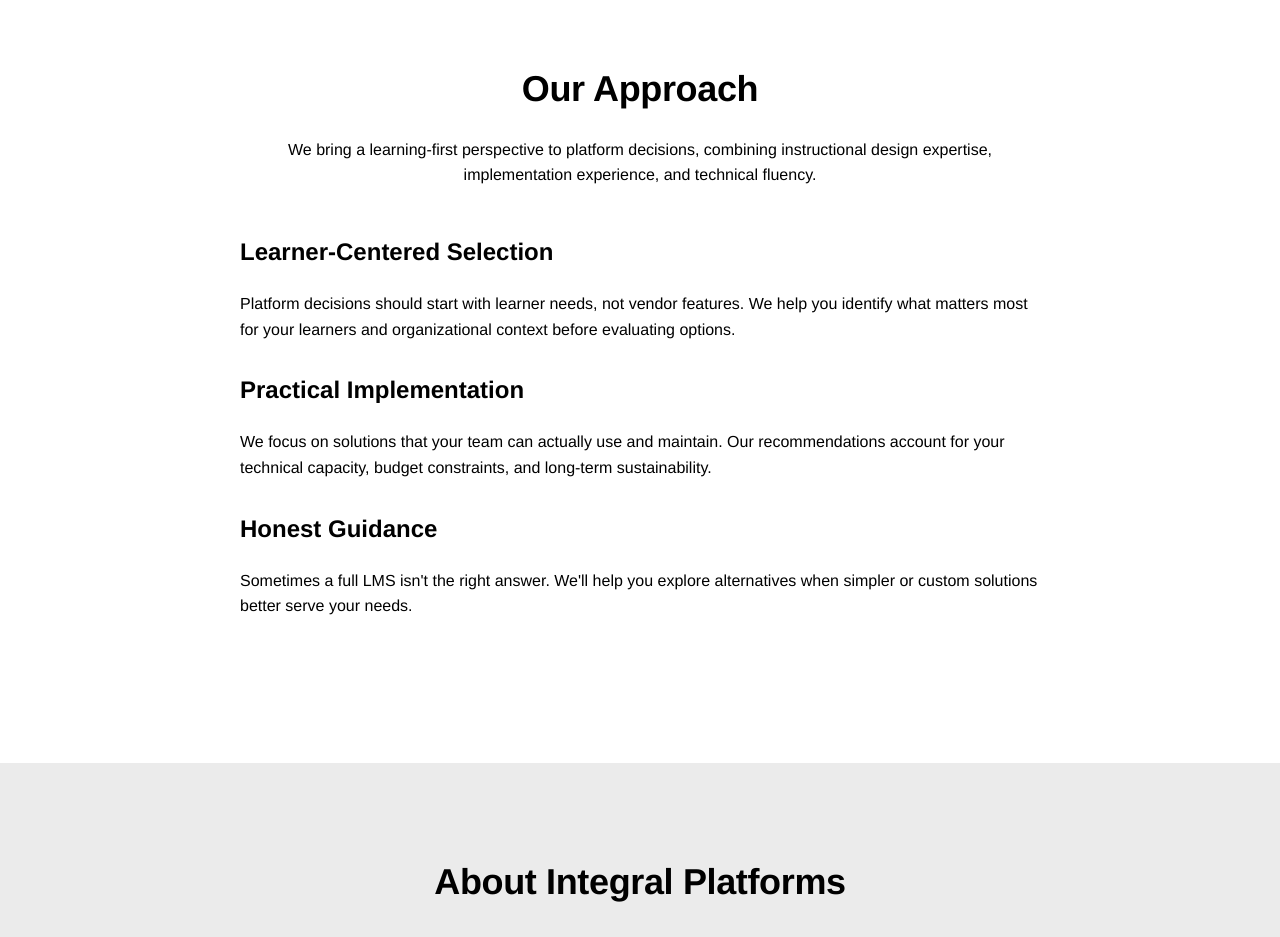
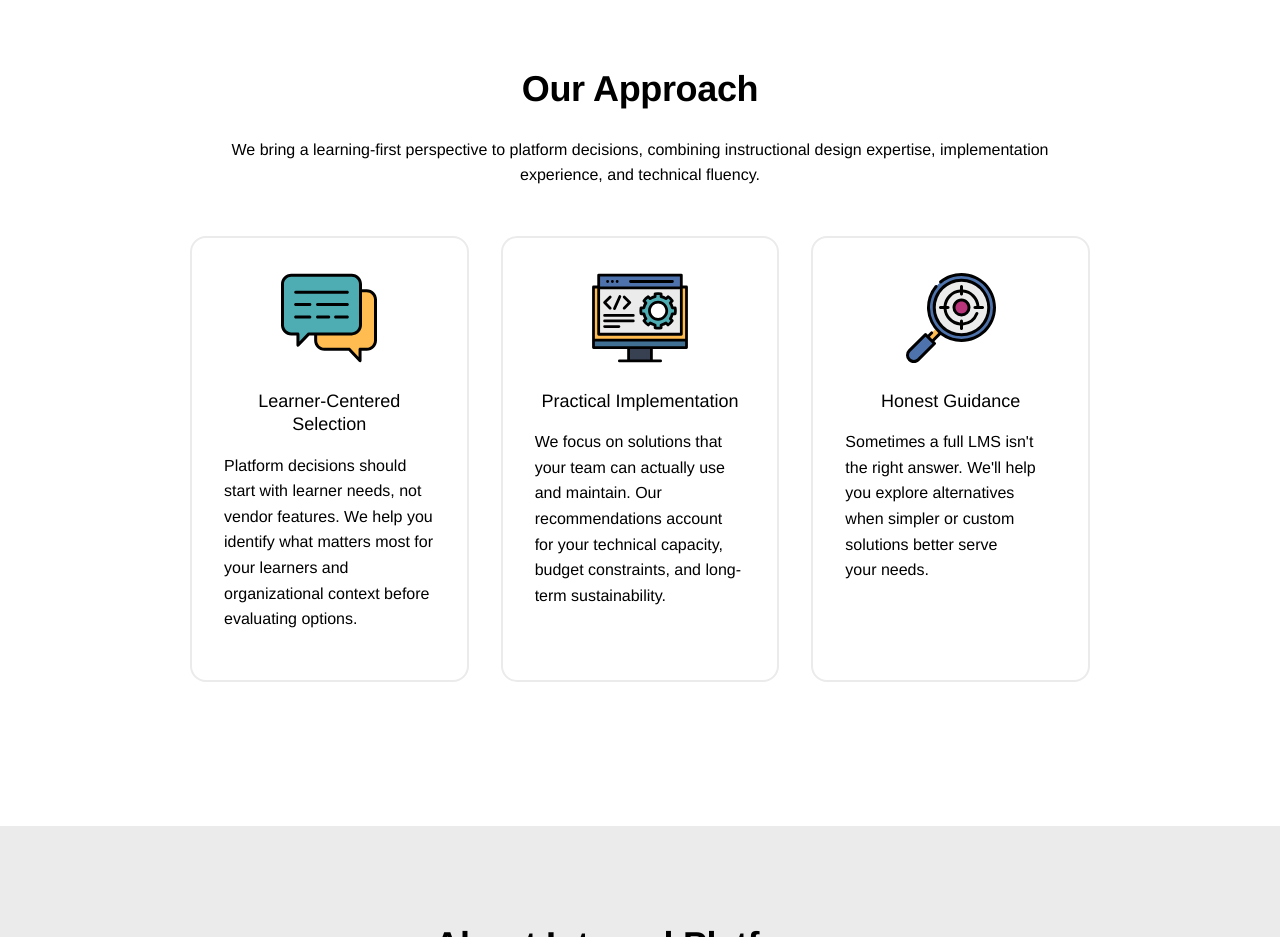
Before and after one commit to IntegralEd/integralplatforms, a website: page src/index.html in a window 1280 px wide. Shown: the part 4060-4997 px from the top of the page. Drawn offline with Linux system fonts and the light colour scheme.

Commit message:
Convert Our Approach to 3-column service cards with icons

```diff
--- a/src/css/site.css
+++ b/src/css/site.css
@@ -81,3 +81,18 @@ h3 {
     max-width: 100%;
   }
 }
+
+/* ============================================
+   APPROACH SECTION
+   ============================================ */
+
+/* Force 3-column layout for the 3 approach cards */
+.approach-cards {
+  grid-template-columns: repeat(3, 1fr);
+}
+
+@media (max-width: 768px) {
+  .approach-cards {
+    grid-template-columns: 1fr;
+  }
+}
--- a/src/index.html
+++ b/src/index.html
@@ -254,29 +254,38 @@
     <div class="container">
       <div class="service-content">
         <h2 class="text-center">Our Approach</h2>
-        <p style="text-align: center; margin: 0 auto var(--spacing-xl); max-width: 800px;">
+        <p style="text-align: center; margin: 0 auto var(--spacing-xl);">
           We bring a learning-first perspective to platform decisions, combining instructional design expertise,
           implementation experience, and technical fluency.
         </p>
 
-        <div style="max-width: 800px; margin: 0 auto;">
+        <div class="service-cards approach-cards">
+          <div class="service-card">
+            <img src="/vendor/integralthemes/assets/icons/discuss.svg" alt="Learner-Centered Selection" class="service-icon" role="img">
             <h3>Learner-Centered Selection</h3>
             <p>
               Platform decisions should start with learner needs, not vendor features. We help you identify what matters
               most for your learners and organizational context before evaluating options.
             </p>
+          </div>
 
-          <h3 style="margin-top: var(--spacing-lg);">Practical Implementation</h3>
+          <div class="service-card">
+            <img src="/vendor/integralthemes/assets/icons/Build.svg" alt="Practical Implementation" class="service-icon" role="img">
+            <h3>Practical Implementation</h3>
             <p>
               We focus on solutions that your team can actually use and maintain. Our recommendations account for your
               technical capacity, budget constraints, and long-term sustainability.
             </p>
+          </div>
 
-          <h3 style="margin-top: var(--spacing-lg);">Honest Guidance</h3>
+          <div class="service-card">
+            <img src="/vendor/integralthemes/assets/icons/define.svg" alt="Honest Guidance" class="service-icon" role="img">
+            <h3>Honest Guidance</h3>
             <p>
               Sometimes a full LMS isn't the right answer. We'll help you explore alternatives when simpler or custom
               solutions better serve your needs.
             </p>
+          </div>
         </div>
       </div>
     </div>
```
Lines whose indentation alone changed are shown as unchanged.
